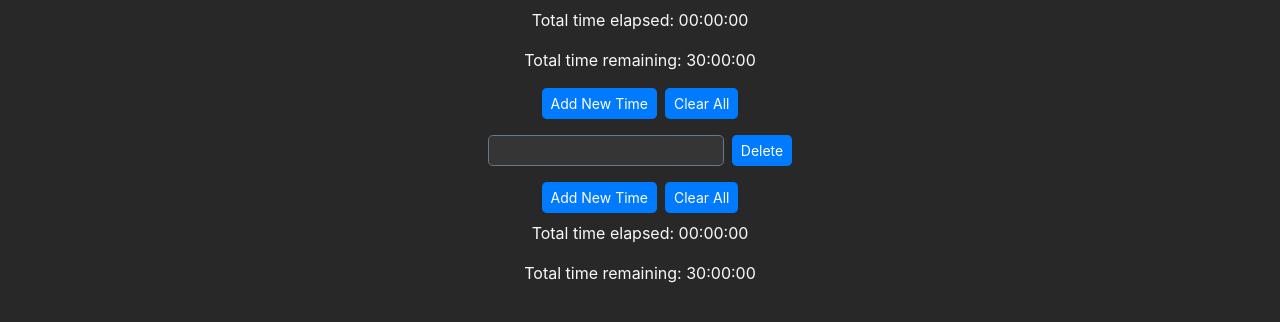
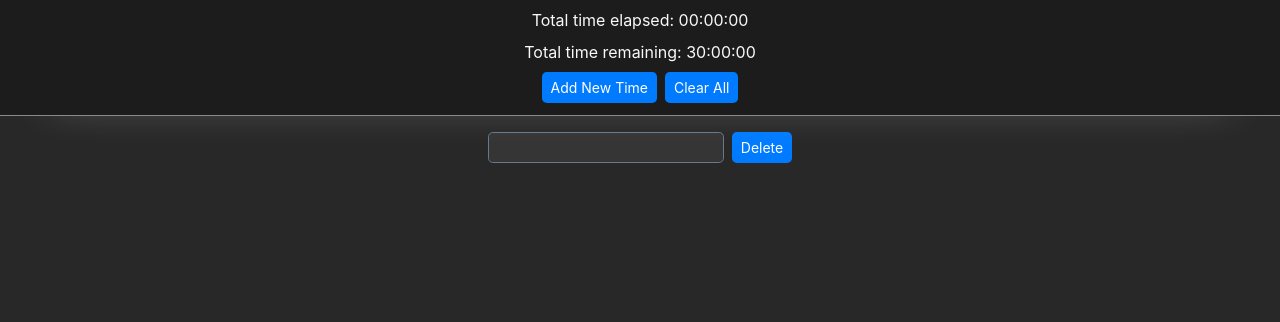
Before and after one commit to bhohler/wumpa-time-tracker, a Vue app: page / in a window 1280 px wide. Shown: the top 322 px of the page. Built offline with nearby package versions, Linux system fonts and the light colour scheme.

Commit message:
Made the top section sticky instead of repeating it at the bottom

```diff
--- a/src/App.vue
+++ b/src/App.vue
@@ -32,7 +32,7 @@ body {
 
 p {
   margin-top: 0;
-  margin-bottom: 1rem;
+  margin-bottom: 0.5rem;
 }
 
 button {
--- a/src/components/WumpaTimeTracker.vue
+++ b/src/components/WumpaTimeTracker.vue
@@ -23,15 +23,6 @@
         </button>
       </div>
     </form>
-
-    <div class="summary-actions">
-      <div class="button-container">
-        <button type="button" @click="addNewTime()">Add New Time</button>
-        <button type="button" @click="clearAllTimes()">Clear All</button>
-      </div>
-      <p>Total time elapsed: {{ timeElapsed }}</p>
-      <p>Total time remaining: {{ timeRemaining }}</p>
-    </div>
   </div>
 </template>
 
@@ -124,7 +115,7 @@ export default Vue.extend({
 
 <style scoped lang="scss">
 #times {
-  margin-bottom: 1rem;
+  margin: 1rem 0;
   display: flex;
   flex-direction: column;
   align-items: center;
@@ -134,10 +125,7 @@ export default Vue.extend({
     display: flex;
     align-items: center;
     justify-content: center;
-
-    &:not(:last-of-type) {
-      margin-bottom: 0.5rem;
-    }
+    margin-bottom: 0.5rem;
 
     input {
       margin-right: 0.5rem;
@@ -149,14 +137,15 @@ export default Vue.extend({
   display: flex;
   flex-direction: column;
   align-items: center;
-  margin: 0.5rem;
+  padding: 0.5rem 0 0.75rem 0;
+  position: sticky;
+  background: #1c1c1c;
+  border-bottom: 1px solid #8a8a8a;
+  box-shadow: 0 1.5rem 3rem -3.25rem #fff;
+  top: 0;
 
-  .button-container {
-    margin-bottom: 0.5rem;
-
-    button:not(:last-of-type) {
-      margin-right: 0.5rem;
-    }
+  .button-container button:not(:last-of-type) {
+    margin-right: 0.5rem;
   }
 }
 </style>
```
